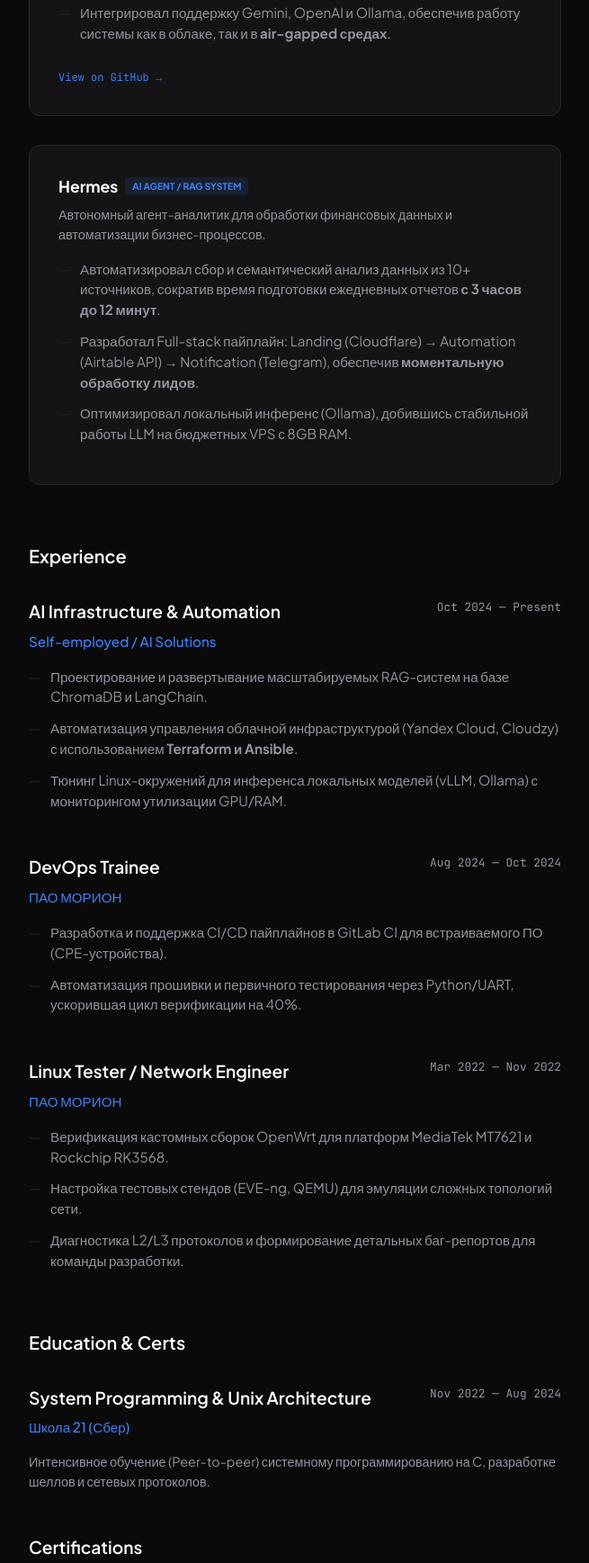
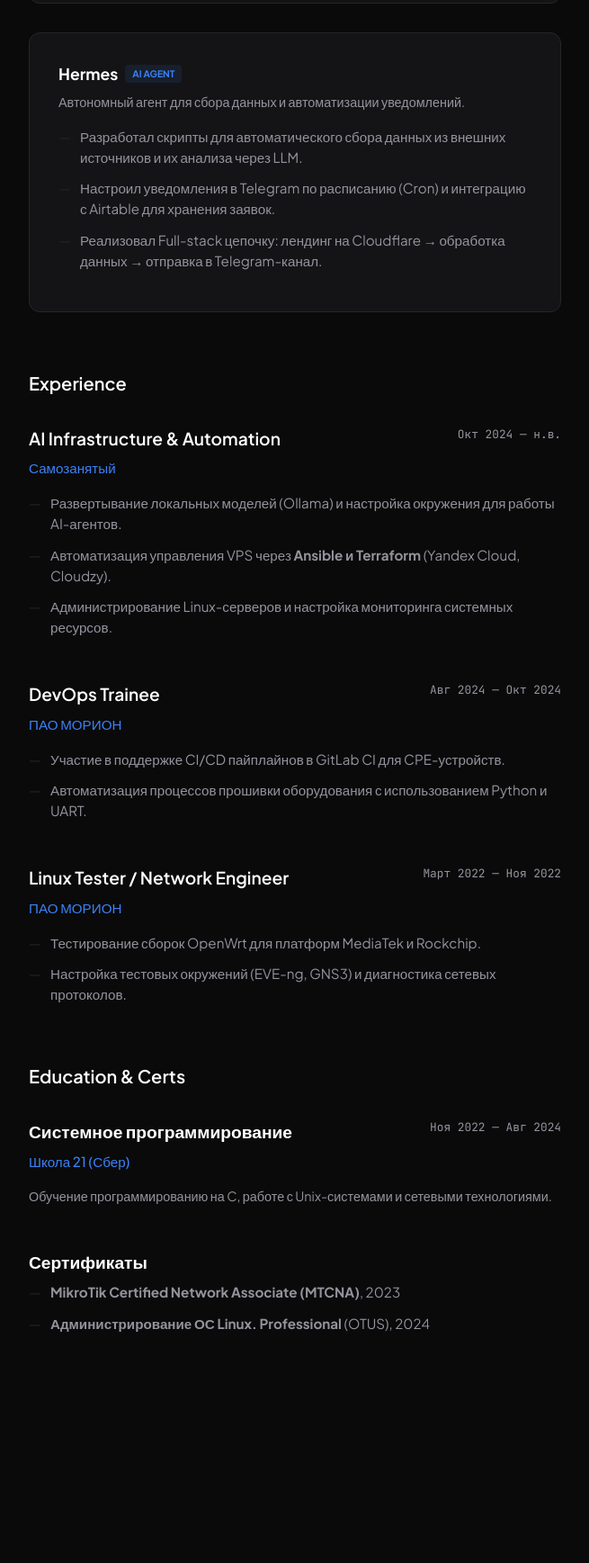
Before and after one commit to Gotofffromthebus/my-resume, a plain HTML site: page resume.html in a window 1280 px wide. Shown: the part 967-2704 px from the top of the page at 90% size, without its empty margins (484-1139 px from the left). After the commit the page ends 2594 px from the top, so only its background shows below. Drawn offline with nearby package versions, Linux system fonts and the light colour scheme.

Commit message:
refactor: simplify and restore authentic project details and skills

```diff
--- a/resume.html
+++ b/resume.html
@@ -288,7 +288,6 @@
                         <span class="tag">Python</span>
                         <span class="tag">Bash</span>
                         <span class="tag">C</span>
-                        <span class="tag">English (B1)</span>
                     </div>
                 </div>
             </section>
@@ -297,11 +296,8 @@
         <main class="main-content">
             <section id="about">
                 <div class="section-header">Summary</div>
-                <p style="color: var(--text-dim); margin-bottom: 1rem;">
-                    Инженер новой формации, специализирующийся на <strong>AI-Augmented Engineering</strong>. Использую глубокий бэкграунд в Linux и сетях для создания высокопроизводительной AI-инфраструктуры. Мой подход — оркестрация AI-агентов для автоматизации сложных циклов разработки, что позволяет сокращать Time-to-Market в несколько раз без потери системной надежности.
-                </p>
-                <p style="color: var(--text-dim); font-size: 0.9rem; border-left: 2px solid var(--border); padding-left: 1rem; font-style: italic;">
-                    AI Infrastructure Engineer with a strong background in Linux & Networking. Expert in AI-augmented engineering, leveraging LLM orchestration to accelerate development cycles and build robust RAG systems. Focused on high-velocity delivery and infrastructure reliability.
+                <p style="color: var(--text-dim);">
+                    Инженер, специализирующийся на системном администрировании и внедрении AI-инструментов в инфраструктуру. Использую бэкграунд в Linux и сетях для создания автоматизированных решений и AI-агентов. Фокусируюсь на ускорении рабочих процессов через интеграцию LLM, разработку RAG-систем и автоматизацию рутинных задач.
                 </p>
             </section>
 
@@ -309,23 +305,23 @@
                 <div class="section-header">Featured Projects</div>
 
                 <div class="project-card">
-                    <h4>VyOS-Copilot <span class="badge">Network AI Orchestrator</span></h4>
-                    <p style="font-size: 0.9rem; color: var(--text-dim); margin-bottom: 1rem;">Интеллектуальный ассистент для управления сетевой инфраструктурой VyOS на естественном языке.</p>
+                    <h4>VyOS-Copilot <span class="badge">Network AI Assistant</span></h4>
+                    <p style="font-size: 0.9rem; color: var(--text-dim); margin-bottom: 1rem;">Интерактивный помощник для управления сетевой операционной системой VyOS на естественном языке.</p>
                     <ul class="exp-details">
-                        <li>Реализовал RAG-систему (Python, <strong>ChromaDB</strong>), индексирующую 500+ страниц документации VyOS, что обеспечило <strong>точность генерации команд >95%</strong>.</li>
-                        <li>Внедрил воркфлоу "Plan/Apply" через Netmiko, <strong>сократив время конфигурации сложных сегментов сети на 70%</strong>.</li>
-                        <li>Интегрировал поддержку Gemini, OpenAI и Ollama, обеспечив работу системы как в облаке, так и в <strong>air-gapped средах</strong>.</li>
+                        <li>Реализовал RAG-систему на базе <strong>ChromaDB</strong>, использующую официальную документацию VyOS для генерации CLI-команд.</li>
+                        <li>Настроил работу с моделями через <strong>Ollama</strong> и API (Gemini/OpenAI), реализовав механизм подтверждения изменений "Plan/Apply".</li>
+                        <li>Использовал библиотеку <strong>Netmiko</strong> для программного взаимодействия с сетевым оборудованием.</li>
                     </ul>
                     <a href="https://github.com/Gotofffromthebus/vyos-copilot" target="_blank" style="font-family: var(--mono); font-size: 0.75rem; color: var(--accent); text-decoration: none; margin-top: 1rem; display: inline-block;">View on GitHub →</a>
                 </div>
 
                 <div class="project-card">
-                    <h4>Hermes <span class="badge">AI Agent / RAG System</span></h4>
-                    <p style="font-size: 0.9rem; color: var(--text-dim); margin-bottom: 1rem;">Автономный агент-аналитик для обработки финансовых данных и автоматизации бизнес-процессов.</p>
+                    <h4>Hermes <span class="badge">AI Agent</span></h4>
+                    <p style="font-size: 0.9rem; color: var(--text-dim); margin-bottom: 1rem;">Автономный агент для сбора данных и автоматизации уведомлений.</p>
                     <ul class="exp-details">
-                        <li>Автоматизировал сбор и семантический анализ данных из 10+ источников, сократив время подготовки ежедневных отчетов <strong>с 3 часов до 12 минут</strong>.</li>
-                        <li>Разработал Full-stack пайплайн: Landing (Cloudflare) → Automation (Airtable API) → Notification (Telegram), обеспечив <strong>моментальную обработку лидов</strong>.</li>
-                        <li>Оптимизировал локальный инференс (Ollama), добившись стабильной работы LLM на бюджетных VPS с 8GB RAM.</li>
+                        <li>Разработал скрипты для автоматического сбора данных из внешних источников и их анализа через LLM.</li>
+                        <li>Настроил уведомления в Telegram по расписанию (Cron) и интеграцию с Airtable для хранения заявок.</li>
+                        <li>Реализовал Full-stack цепочку: лендинг на Cloudflare → обработка данных → отправка в Telegram-канал.</li>
                     </ul>
                 </div>
             </section>
@@ -336,38 +332,37 @@
                 <div class="experience-item">
                     <div class="exp-header">
                         <h3>AI Infrastructure & Automation</h3>
-                        <span class="date">Oct 2024 — Present</span>
+                        <span class="date">Окт 2024 — н.в.</span>
                     </div>
-                    <div class="exp-company">Self-employed / AI Solutions</div>
+                    <div class="exp-company">Самозанятый</div>
                     <ul class="exp-details">
-                        <li>Проектирование и развертывание масштабируемых RAG-систем на базе ChromaDB и LangChain.</li>
-                        <li>Автоматизация управления облачной инфраструктурой (Yandex Cloud, Cloudzy) с использованием <strong>Terraform и Ansible</strong>.</li>
-                        <li>Тюнинг Linux-окружений для инференса локальных моделей (vLLM, Ollama) с мониторингом утилизации GPU/RAM.</li>
+                        <li>Развертывание локальных моделей (Ollama) и настройка окружения для работы AI-агентов.</li>
+                        <li>Автоматизация управления VPS через <strong>Ansible и Terraform</strong> (Yandex Cloud, Cloudzy).</li>
+                        <li>Администрирование Linux-серверов и настройка мониторинга системных ресурсов.</li>
                     </ul>
                 </div>
 
                 <div class="experience-item">
                     <div class="exp-header">
                         <h3>DevOps Trainee</h3>
-                        <span class="date">Aug 2024 — Oct 2024</span>
+                        <span class="date">Авг 2024 — Окт 2024</span>
                     </div>
                     <div class="exp-company">ПАО МОРИОН</div>
                     <ul class="exp-details">
-                        <li>Разработка и поддержка CI/CD пайплайнов в GitLab CI для встраиваемого ПО (CPE-устройства).</li>
-                        <li>Автоматизация прошивки и первичного тестирования через Python/UART, ускорившая цикл верификации на 40%.</li>
+                        <li>Участие в поддержке CI/CD пайплайнов в GitLab CI для CPE-устройств.</li>
+                        <li>Автоматизация процессов прошивки оборудования с использованием Python и UART.</li>
                     </ul>
                 </div>
 
                 <div class="experience-item">
                     <div class="exp-header">
                         <h3>Linux Tester / Network Engineer</h3>
-                        <span class="date">Mar 2022 — Nov 2022</span>
+                        <span class="date">Март 2022 — Ноя 2022</span>
                     </div>
                     <div class="exp-company">ПАО МОРИОН</div>
                     <ul class="exp-details">
-                        <li>Верификация кастомных сборок OpenWrt для платформ MediaTek MT7621 и Rockchip RK3568.</li>
-                        <li>Настройка тестовых стендов (EVE-ng, QEMU) для эмуляции сложных топологий сети.</li>
-                        <li>Диагностика L2/L3 протоколов и формирование детальных баг-репортов для команды разработки.</li>
+                        <li>Тестирование сборок OpenWrt для платформ MediaTek и Rockchip.</li>
+                        <li>Настройка тестовых окружений (EVE-ng, GNS3) и диагностика сетевых протоколов.</li>
                     </ul>
                 </div>
             </section>
@@ -376,19 +371,19 @@
                 <div class="section-header">Education & Certs</div>
                 <div class="experience-item">
                     <div class="exp-header">
-                        <h3>System Programming & Unix Architecture</h3>
-                        <span class="date">Nov 2022 — Aug 2024</span>
+                        <h3>Системное программирование</h3>
+                        <span class="date">Ноя 2022 — Авг 2024</span>
                     </div>
                     <div class="exp-company">Школа 21 (Сбер)</div>
-                    <p style="font-size: 0.9rem; color: var(--text-dim);">Интенсивное обучение (Peer-to-peer) системному программированию на C, разработке шеллов и сетевых протоколов.</p>
+                    <p style="font-size: 0.9rem; color: var(--text-dim);">Обучение программированию на C, работе с Unix-системами и сетевыми технологиями.</p>
                 </div>
                 <div class="experience-item">
                     <div class="exp-header">
-                        <h3>Certifications</h3>
+                        <h3>Сертификаты</h3>
                     </div>
                     <ul class="exp-details">
                         <li><strong>MikroTik Certified Network Associate (MTCNA)</strong>, 2023</li>
-                        <li><strong>Linux OS Administration. Professional</strong> (OTUS), 2024</li>
+                        <li><strong>Администрирование ОС Linux. Professional</strong> (OTUS), 2024</li>
                     </ul>
                 </div>
             </section>
```
